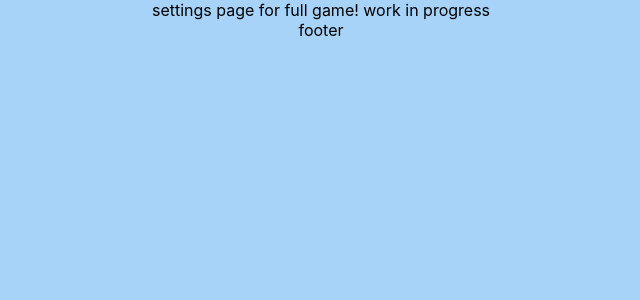
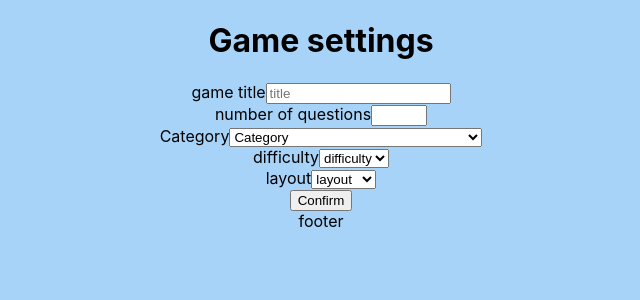
Before and after one commit to OmerOK1/trivia_frontend, a React (Create React App) app: page /multiplayersettings in a window 1280 px wide. Shown: the top 300 px of the page, without its empty margins (319-959 px from the left). Built offline with nearby package versions, Linux system fonts and the light colour scheme.

Commit message:
dependencies and big fixes

```diff
--- a/src/Components/AddGame/AddGame.tsx
+++ b/src/Components/AddGame/AddGame.tsx
@@ -1,12 +1,12 @@
-import { yupResolver } from '@hookform/resolvers/yup';
-import { useEffect, useState } from 'react';
 import { useNavigate } from 'react-router-dom';
 import { useForm} from 'react-hook-form'
-import * as yup from "yup";
+import { yupResolver } from '@hookform/resolvers/yup';
+import * as yup from 'yup';
 import { GameModel } from '../Models/GameModel';
 import { Category } from '../Models/Enums/Category';
 import { Difficulty } from '../Models/Enums/Difficulty';
 import { LayoutEnum } from '../Models/Enums/LayoutEnum';
+import { useState } from 'react';
 // import { addCompanyApi } from '../../../WebApi/AdminApi';
 // import { ClientType } from '../../../Models/ClientType';
 // import { CompanyModel } from '../../../Models/CompanyModel';
@@ -21,19 +21,15 @@ function AddGame() {
 
     const schema = yup.object().shape({
         title:
-            yup.string().required("company name is required"),
-        questionsPerRound:
-            yup.number().integer().min(1).max(10).required("insert amount between 1 - 10"),
-        id:
-            yup.number(),
-        url:
-            yup.string(),
+            yup.string().notRequired(),
         category:
             yup.string().required("please enter wanted category"),
         difficulty:
             yup.string().required("please enter difficulty level"),
+        questionsPerRound:
+            yup.number().integer().min(1).max(10).required("insert amount between 1 - 10"),
         layout:
-            yup.string()
+            yup.string().required()
     });
 
 
@@ -42,33 +38,25 @@ function AddGame() {
     useForm<GameModel>({ mode: "all", resolver: yupResolver(schema)});
 
 
-    const addGame = async (game: GameModel)=> { }
-    //     if (inTimeout) {return;}
-    //     setInTimeout(true);
-    //     await addCompanyApi(game).then((res)=>{
-    //         notify.success(SccMsg.COMPANY_CREATE_SUCCESS);
-    //         store.dispatch(addCompanyAction(res.data));
-    //         navigate("/companies");
-    //     })
-    //     .catch ((error)=>{
-    //         notify.error(error);
-    //     })
-    //     setTimeout(() => setInTimeout(false), 3000);
-    // }
-
+    const addGame = (game: GameModel)=> { //todo: change this ibject to game model
+        console.log(game);
+    }
 
     return (
         <div>
-            <h1>Add New Company</h1>
+            <h1>Game settings</h1>
             {/* Step 9 - handleSubmit your form  */}
 
             <form onSubmit={handleSubmit(addGame)} className="add_game_form flex-center-col">
 
-                <input {...register("id")} hidden value={1}/>
-
                 <label htmlFor="title">game title</label>
                 <input {...register("title")} type="title" placeholder= "title" id="title" />
                 <span className="validation_rules">{errors.title?.message}</span>
+                <br />
+
+                <label htmlFor="number of questions">number of questions</label>
+                <input {...register("questionsPerRound")} type='number' min={1} max={10} id="questionsPerRound" />
+                <span className="validation_rules">{errors.questionsPerRound?.message}</span>
                 <br />
 
                 <label htmlFor="category">Category</label>
@@ -118,10 +106,82 @@ function AddGame() {
 
 
 
-                <button className="button-success" disabled={!isValid}>Create Now</button>
+                <button className="button-success">Confirm</button>
             </form>
         </div>
     );
+
+
 }
 
 export default AddGame;
+
+// return (
+    //     <div>
+    //         <h1>Game settings</h1>
+    //         {/* Step 9 - handleSubmit your form  */}
+
+    //         <form onSubmit={handleSubmit(addGame)} className="add_game_form flex-center-col">
+
+    //             <input {...register("id")} hidden value={1}/>
+
+    //             <label htmlFor="title">game title</label>
+    //             <input {...register("title")} type="title" placeholder= "title" id="title" />
+    //             <span className="validation_rules">{errors.title?.message}</span>
+    //             <br />
+
+    //             <label htmlFor="category">Category</label>
+    //             <select {...register("category")} placeholder="category" defaultValue="" id="category">
+    //             <option value="" disabled>Category</option>
+    //             {Object.keys(Category).map((key, index) => (
+    //             <option
+    //             aria-selected="true"
+    //             key={key}
+    //             value={key}
+    //             >{Object.values(Category)[index]}
+    //             </option>
+    //             ))}
+    //             </select>
+    //             <span className="validation_rules">{errors.category?.message}</span>
+    //             <br />
+
+    //             <label htmlFor="difficulty">difficulty</label>
+    //             <select {...register("difficulty")} placeholder="difficulty" defaultValue="" id="difficulty">
+    //             <option value="" disabled>difficulty</option>
+    //             {Object.keys(Difficulty).map((key, index) => (
+    //             <option
+    //             aria-selected="true"
+    //             key={key}
+    //             value={key}
+    //             >{Object.values(Difficulty)[index]}
+    //             </option>
+    //             ))}
+    //             </select>
+    //             <span className="validation_rules">{errors.difficulty?.message}</span>
+    //             <br />
+
+    //             <label htmlFor="layout">layout</label>
+    //             <select {...register("layout")} placeholder="layout" defaultValue="" id="layout">
+    //             <option value="" disabled>layout</option>
+    //             {Object.keys(LayoutEnum).map((key, index) => (
+    //             <option
+    //             aria-selected="true"
+    //             key={key}
+    //             value={key}
+    //             >{Object.values(LayoutEnum)[index]}
+    //             </option>
+    //             ))}
+    //             </select>
+    //             <span className="validation_rules">{errors.layout?.message}</span>
+    //             <br />
+
+    //             <label htmlFor="url">Image</label>
+    //             <input {...register("url")} type="text" placeholder= "url" id="url" name='url'/>
+    //             <span className="validation_rules">{errors.url?.message}</span>
+
+
+
+    //             <button className="button-success" disabled={!isValid}>Create Now</button>
+    //         </form>
+    //     </div>
+    // );
--- a/src/Components/MultiPlayerSettings/MultiPlayerSettings.tsx
+++ b/src/Components/MultiPlayerSettings/MultiPlayerSettings.tsx
@@ -1,9 +1,10 @@
+import AddGame from "../AddGame/AddGame";
 
 
 function MultiPlayerSettings(): JSX.Element {
     return (
         <div className="placeholder">
-            <span>settings page for full game! work in progress</span>
+            <AddGame />
         </div>
     );
 };
--- a/src/Components/SinglePlayerSettings/SinglePlayerSettings.tsx
+++ b/src/Components/SinglePlayerSettings/SinglePlayerSettings.tsx
@@ -1,9 +1,10 @@
+import AddGame from "../AddGame/AddGame";
 
 
 function SinglePlayerSettings(): JSX.Element {
     return (
         <div >
-            <span>Soon to be single player game settings!</span>
+            <AddGame />
         </div>
     );
 };
```
Also changed, not shown: package.json (+12 -9 lines), src/Components/Models/GameModel.tsx (+26 -17 lines), 1 other file (tests, documents, lock files or other folders).
